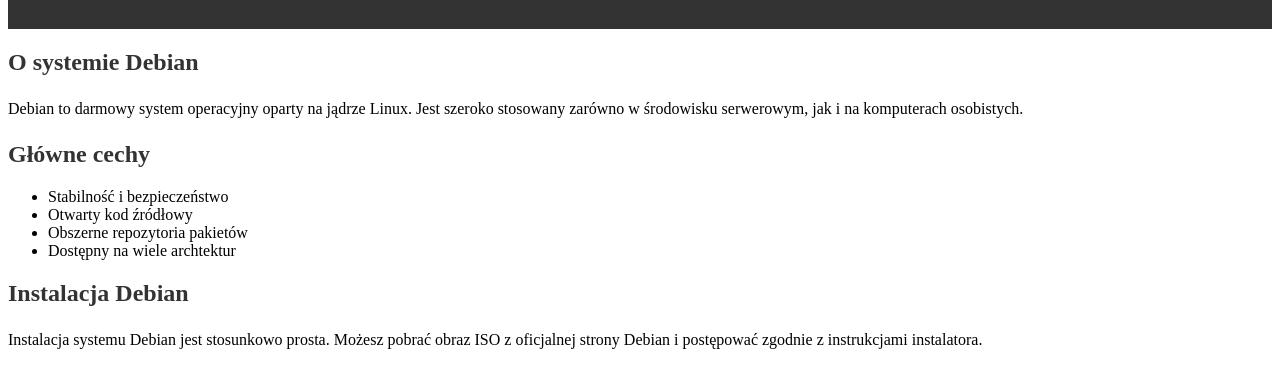
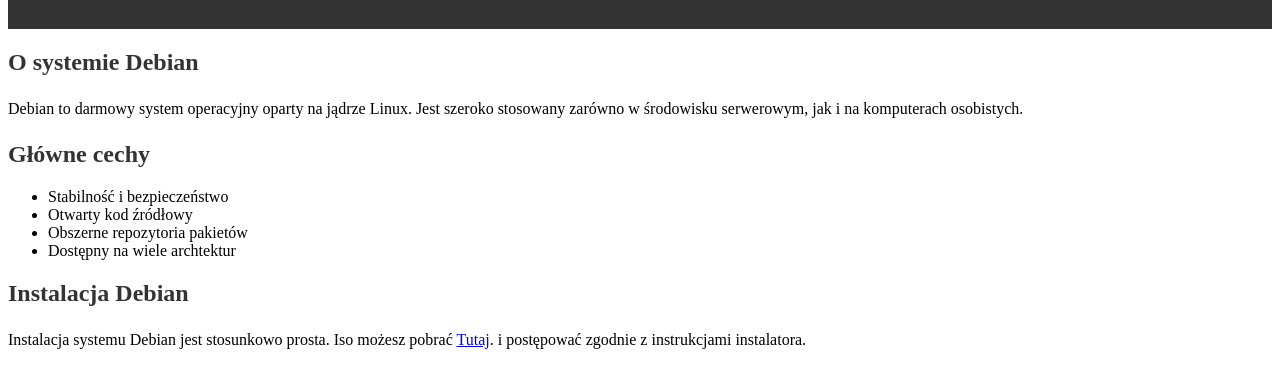
Before and after one commit to soja1337/najlepszedista, a plain HTML site: page debian.html in a window 1280 px wide. Shown: the part 79-466 px from the top of the page. Drawn offline with Linux system fonts and the light colour scheme.

Commit message:
Update debian.html

```diff
--- a/debian.html
+++ b/debian.html
@@ -56,7 +56,7 @@
     <section>
         <h2>Instalacja Debian</h2>
         <p>
-            Instalacja systemu Debian jest stosunkowo prosta. Możesz pobrać obraz ISO z oficjalnej strony Debian i postępować zgodnie z instrukcjami instalatora.
+            Instalacja systemu Debian jest stosunkowo prosta. Iso możesz pobrać  <a href="https://www.debian.org/download" target="_blank">Tutaj</a>. i postępować zgodnie z instrukcjami instalatora.
         </p>
     </section>
 </body>
```
